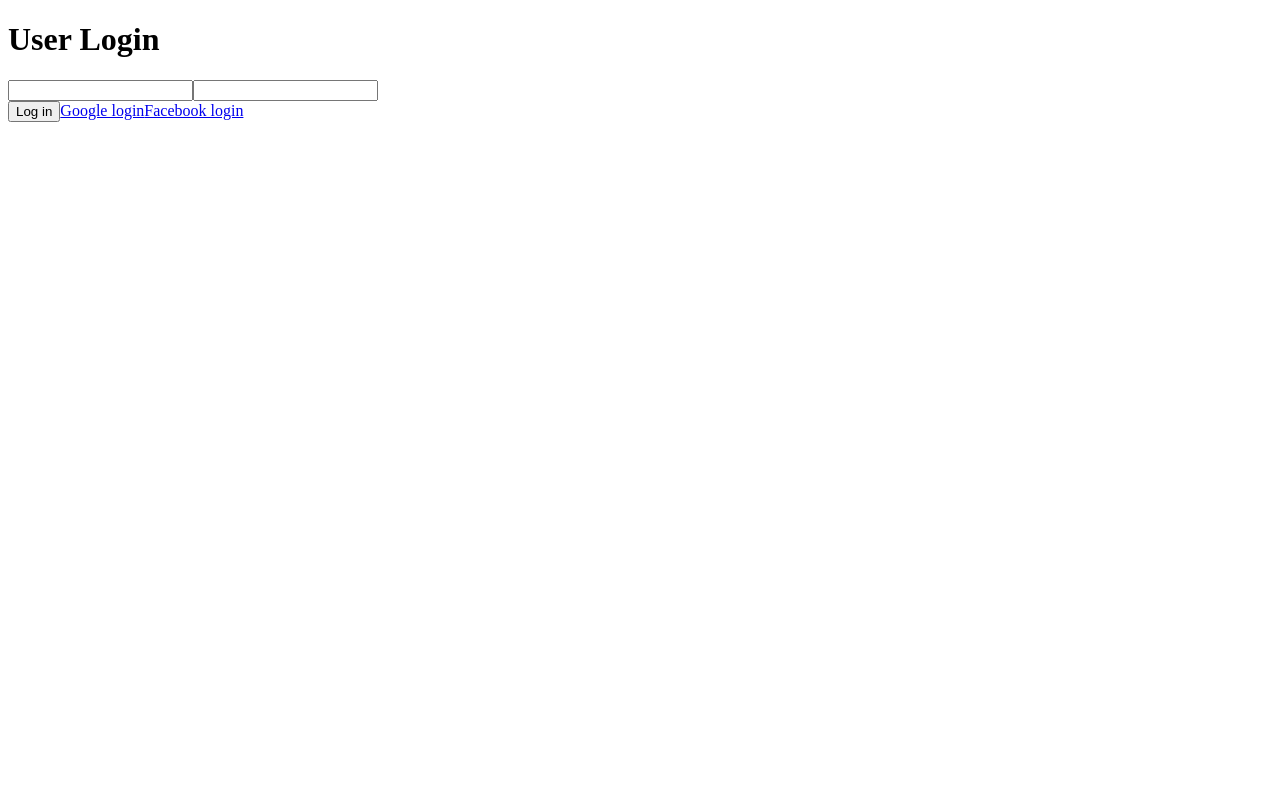
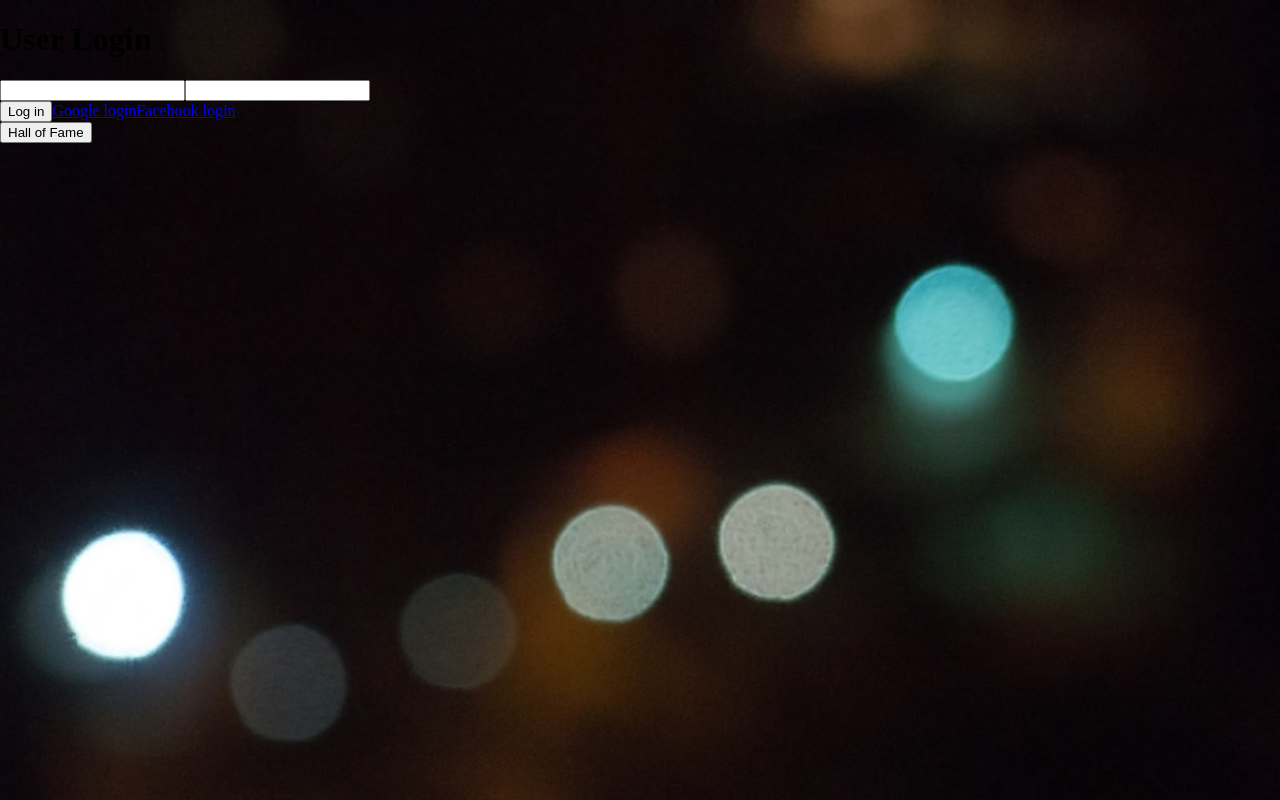
Before and after one commit to fjrd84/generic-frontend, an Angular app: page / in a window 1280 px wide. Built offline with nearby package versions, Linux system fonts and the light colour scheme.

Commit message:
Home: load the default last picture.

```diff
--- /dev/null
+++ b/src/app/constants/default-media.ts
@@ -0,0 +1 @@
+export const defaultLastPicture: string = "assets/pictures/default-last-picture.jpg";
--- a/src/app/main-components/home/home.component.css
+++ b/src/app/main-components/home/home.component.css
@@ -0,0 +1,10 @@
+#home-wrapper{
+    background-size: cover;
+    background-color: black;
+    background-repeat: no-repeat;
+    width: 100vw;
+    height: 100vh;
+    position: absolute;
+    top: 0;
+    left: 0;
+}
--- a/src/app/main-components/home/home.component.html
+++ b/src/app/main-components/home/home.component.html
@@ -1,3 +1,6 @@
-<div>
-  <login></login>
+<div id="home-wrapper" [ngStyle]="{'background-image': 'url(' + lastPicture + ')'}">
+  <div id="top-controls">
+    <login></login>
+    <button>Hall of Fame</button>
+  </div>
 </div>
--- a/src/app/main-components/home/home.component.ts
+++ b/src/app/main-components/home/home.component.ts
@@ -1,4 +1,5 @@
 import { Component, OnInit } from '@angular/core';
+import { defaultLastPicture } from '../../constants/default-media';
 
 @Component({
   selector: 'app-home',
@@ -7,7 +8,16 @@ import { Component, OnInit } from '@angular/core';
 })
 export class HomeComponent implements OnInit {
 
-  constructor() { }
+  private _lastPicture: string;
+
+  public get lastPicture(): string {
+    return this._lastPicture;
+  }
+
+  constructor() {
+    // The last picture will be initialized as the default last picture
+    this._lastPicture = defaultLastPicture;
+  }
 
   ngOnInit() {
   }
--- a/src/styles.css
+++ b/src/styles.css
@@ -1 +1,10 @@
 /* You can add global styles to this file, and also import other style files */
+body{
+    padding: 0;
+    margin: 0;
+}
+
+html{
+    padding: 0;
+    margin: 0;
+}
```
Also changed, not shown: src/assets/pictures/default-last-picture.jpg (added), 1 other file (tests, documents, lock files or other folders).
